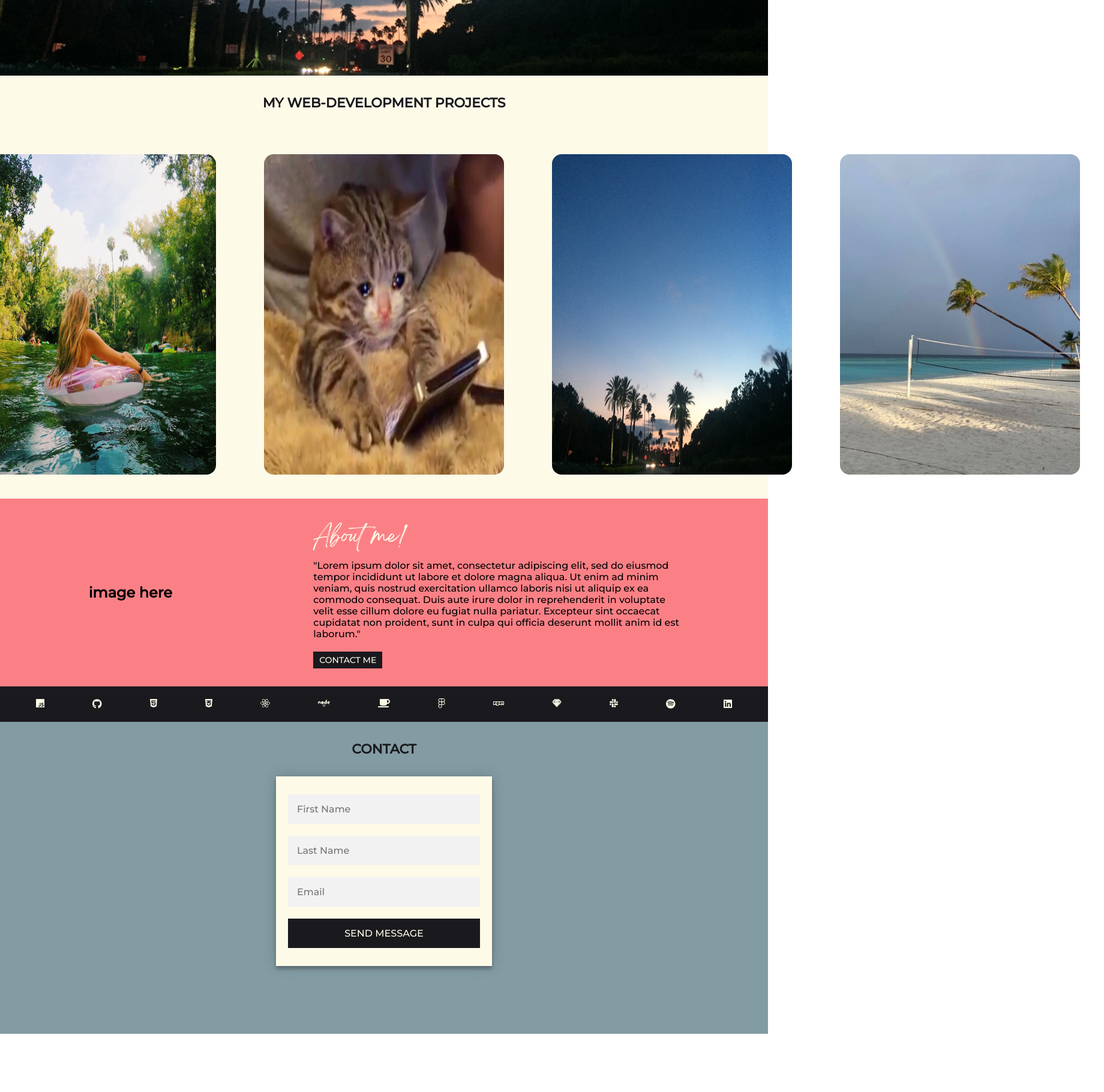
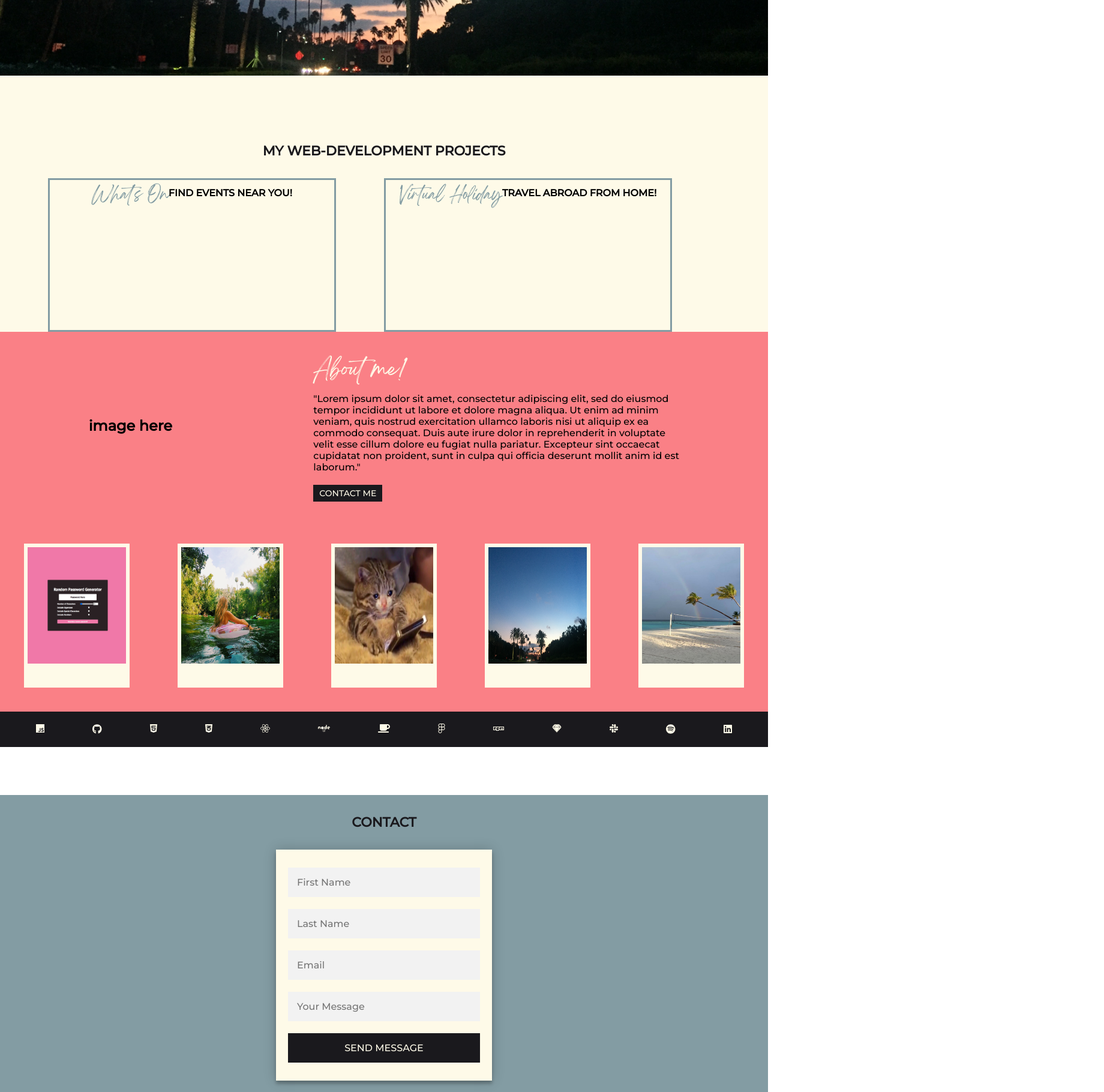
Before and after one commit to sophia4422/my-react-portfolio, a React (Create React App) app: page / in a window 1280 px wide. Shown: the part 640-2460 px from the top of the page at 60% size, 1840 px wide, since content can reach past the window. Before the commit the page ends 2363 px from the top, so only its background shows below. Built offline with nearby package versions, Linux system fonts and the light colour scheme.

Commit message:
moved carousel to about me section

```diff
--- a/src/App.css
+++ b/src/App.css
@@ -42,7 +42,7 @@
 .hero-container > h1 {
   color: var(--offWhite);
   font-size: 50px;
-  margin-top: 15vh;
+  /* margin-top: 5vh; */
   text-transform: uppercase;
   text-shadow: 1px 1px 2px rgba(3, 45, 108, 0.412);
 }
@@ -56,7 +56,7 @@
 
 .hero-image {
   object-fit: cover;
-  width: 100%;
+  min-width: 100%;
   position: absolute;
   top: 0;
   z-index: -1;
@@ -77,7 +77,7 @@
   display: flex;
   flex-direction: column;
   align-items: center;
-  max-height: 90vh;
+  max-height: 100vh;
   justify-content: center;
   background-color: var(--offWhite);
 }
@@ -94,6 +94,7 @@
   color: var(--darkGrey);
   font-size: 22px;
   text-align: center;
+  margin-top: 5rem;
 }
 
 .project-picture {
@@ -124,8 +125,8 @@
 /* CAROUSEL */
 
 .item {
-  min-height: 30rem;
-  min-width: 30rem;
+  height: 20rem;
+  width: 22rem;
   padding: 40px;
   pointer-events: none;
 }
@@ -133,16 +134,19 @@
 .item img {
   width: 100%;
   height: 100%;
-  border-radius: 1rem;
+  border: solid 6px var(--offWhite);
+  border-bottom: solid 40px var(--offWhite);
 }
 
 .inner-carousel {
   display: flex;
+  background-color: var(--babyPink);
 }
 
 .carousel {
   cursor: grab;
   overflow: hidden;
+  background-color: var(--babyPink);
 }
 
 /* NAV BAR CSS */
--- a/src/components/About.js
+++ b/src/components/About.js
@@ -1,3 +1,6 @@
+import { motion } from "framer-motion";
+import { useRef, useEffect, useState } from "react";
+import images from "../images";
 import { FontAwesomeIcon } from "@fortawesome/react-fontawesome";
 import { faCoffee } from "@fortawesome/free-solid-svg-icons";
 import {
@@ -16,6 +19,12 @@ import {
 } from "@fortawesome/free-brands-svg-icons";
 
 export const About = () => {
+  const [width, setWidth] = useState(0);
+  const carousel = useRef();
+
+  useEffect(() => {
+    setWidth(carousel.current.scrollWidth - carousel.current.offsetWidth);
+  }, []);
   return (
     <div>
       <div className="about-container">
@@ -37,6 +46,28 @@ export const About = () => {
             Contact me
           </button>
         </div>
+      </div>
+
+      <div>
+        <motion.div
+          ref={carousel}
+          className="carousel"
+          whileTap={{ cursor: "grabbing" }}
+        >
+          <motion.div
+            drag="x"
+            dragConstraints={{ right: 0, left: -width }}
+            className="inner-carousel"
+          >
+            {images.map((image) => {
+              return (
+                <motion.div className="item" key={image}>
+                  <img src={image} alt="" />
+                </motion.div>
+              );
+            })}
+          </motion.div>
+        </motion.div>
       </div>
       <div className="skills-icons">
         <FontAwesomeIcon
--- a/src/components/Contact.js
+++ b/src/components/Contact.js
@@ -5,6 +5,7 @@ export const Contact = () => {
     firstName: "",
     lastName: "",
     email: "",
+    message: "",
   });
 
   const [submitted, setSubmitted] = useState(false);
@@ -23,9 +24,13 @@ export const Contact = () => {
     setValues({ ...values, email: event.target.value });
   };
 
+  const handleMessage = (event) => {
+    setValues({ ...values, message: event.target.value });
+  };
+
   const handleSubmit = (event) => {
     event.preventDefault();
-    if (values.firstName && values.lastName && values.email) {
+    if (values.firstName && values.lastName && values.message && values.email) {
       setValid(true);
     }
 
@@ -50,10 +55,10 @@ export const Contact = () => {
             placeholder="First Name"
             name="firstName"
           />
-
           {submitted && !values.firstName ? (
             <span id="first-name-error">Please enter a first name</span>
           ) : null}
+
           <input
             onChange={handleLastName}
             value={values.lastName}
@@ -63,10 +68,10 @@ export const Contact = () => {
             placeholder="Last Name"
             name="lastName"
           />
-
           {submitted && !values.lastName ? (
             <span id="last-name-error">Please enter a last name</span>
           ) : null}
+
           <input
             onChange={handleEmail}
             value={values.email}
@@ -80,6 +85,19 @@ export const Contact = () => {
           {submitted && !values.email ? (
             <span id="email-error">Please enter an email address</span>
           ) : null}
+
+          <input
+            onChange={handleMessage}
+            value={values.message}
+            id="message"
+            className="form-field"
+            type="text"
+            placeholder="Your Message"
+            name="message"
+          />
+          {submitted && !values.message ? (
+            <span id="message-error">Please enter a message</span>
+          ) : null}
           <button className="form-field" type="submit">
             Send Message
           </button>
--- a/src/components/Projects.js
+++ b/src/components/Projects.js
@@ -3,55 +3,27 @@ import { useRef, useEffect, useState } from "react";
 import images from "../images";
 
 export const Projects = () => {
-  const [width, setWidth] = useState(0);
-  const carousel = useRef();
-
-  useEffect(() => {
-    setWidth(carousel.current.scrollWidth - carousel.current.offsetWidth);
-  }, []);
-
   return (
     <section className="projects-container">
       <h1 className="projects-title">My Web-Development Projects</h1>
-      <div>
-        <motion.div
-          ref={carousel}
-          className="carousel"
-          whileTap={{ cursor: "grabbing" }}
-        >
-          <motion.div
-            drag="x"
-            dragConstraints={{ right: 0, left: -width }}
-            className="inner-carousel"
-          >
-            {images.map((image) => {
-              return (
-                <motion.div className="item" key={image}>
-                  <img src={image} alt="" />
-                </motion.div>
-              );
-            })}
-          </motion.div>
-        </motion.div>
+
+      <div className="big-projects">
+        <div className="project-picture">
+          <div className="text-container">
+            <h2 className="proj-title">What's On</h2>
+            <p className="proj-para">Find Events Near You!</p>
+          </div>
+        </div>
+        <div className="project-picture">
+          <div className="text-container">
+            <h2 className="proj-title">Virtual Holiday</h2>
+            <p className="proj-para">Travel Abroad From Home!</p>
+          </div>
+        </div>
       </div>
     </section>
     // <section className="projects-container">
     //   <h1 className="projects-title">My Web-Development Projects</h1>
-
-    //   <div className="big-projects">
-    //     <div className="project-picture">
-    //       <div className="text-container">
-    //         <h2 className="proj-title">What's On</h2>
-    //         <p className="proj-para">Find Events Near You!</p>
-    //       </div>
-    //     </div>
-    //     <div className="project-picture">
-    //       <div className="text-container">
-    //         <h2 className="proj-title">Virtual Holiday</h2>
-    //         <p className="proj-para">Travel Abroad From Home!</p>
-    //       </div>
-    //     </div>
-    //   </div>
 
     //   <div className="big-projects">
     //     <div className="project-picture">
```
